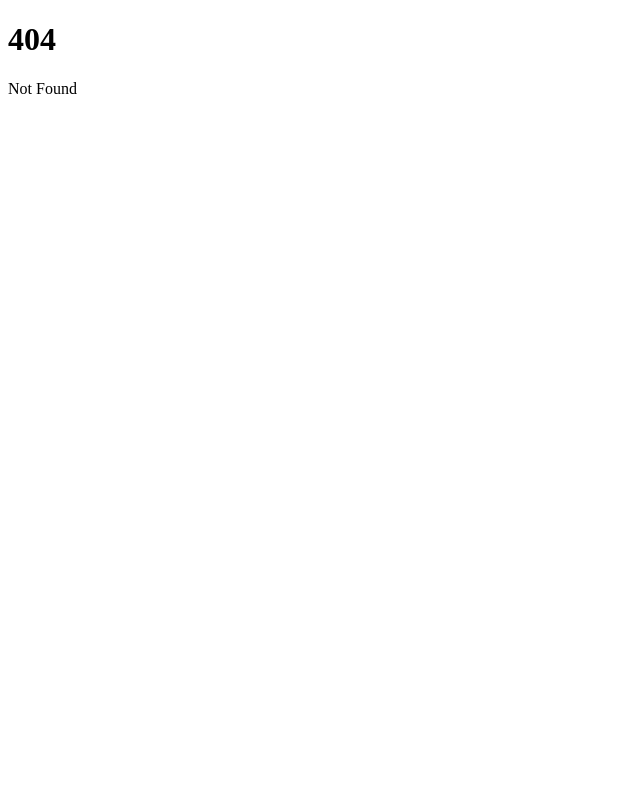
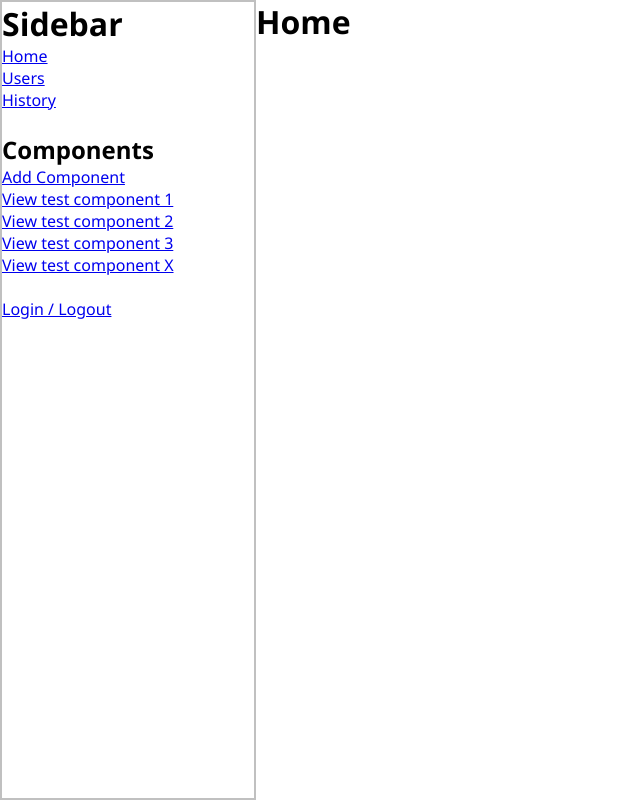
Before and after one commit to mr0weird0guy/CMS-Web, a SvelteKit app: page /home in a window 1280 px wide. Before the commit this address had no page. Shown: the whole page, without its empty margins (0-640 px from the left). Built offline with nearby package versions, Linux system fonts and the light colour scheme.

Commit message:
Added pages and completed Routing

```diff
--- a/src/app.html
+++ b/src/app.html
@@ -1,12 +1,24 @@
 <!doctype html>
 <html lang="en">
+
 <head>
 	<meta charset="utf-8" />
 	<link rel="icon" href="%sveltekit.assets%/favicon.png" />
 	<meta name="viewport" content="width=device-width, initial-scale=1" />
 	%sveltekit.head%
+
+
+	<style>
+		* {
+			margin: 0;
+			padding: 0;
+		}
+	</style>
+
 </head>
+
 <body data-sveltekit-preload-data="hover">
 	<div style="display: contents">%sveltekit.body%</div>
 </body>
+
 </html>
--- /dev/null
+++ b/src/lib/components/Sidebar.svelte
@@ -0,0 +1,28 @@
+<div class="sidebar">
+	<h1>Sidebar</h1>
+	<a href="/home">Home</a>
+	<a href="/users">Users</a>
+	<a href="/history">History</a>
+	<br />
+
+	<h2>Components</h2>
+	<a href="/components/add">Add Component</a>
+	<a href="/components/nopmdzAkzbUg7kHMWjnj">View test component 1</a>
+	<a href="/components/0J7g62CymZAvAJ7nJ6lY">View test component 2</a>
+	<a href="/components/2SX8fGs1YXzEU4qtmgS5">View test component 3</a>
+	<a href="/components/EPoun6ariE7Bycm2Cpi5">View test component X</a>
+
+	<br />
+	<a href="/login">Login / Logout</a>
+</div>
+
+<style>
+	.sidebar {
+		width: 20vw;
+		height: 100vh;
+		box-sizing: border-box;
+		border: 2px solid #c0c0c0;
+		display: flex;
+		flex-direction: column;
+	}
+</style>
--- /dev/null
+++ b/src/routes/+layout.svelte
@@ -0,0 +1,15 @@
+<script>
+	import Sidebar from '$lib/components/Sidebar.svelte';
+</script>
+
+<div class="app">
+	<Sidebar />
+	<slot />
+</div>
+
+<style>
+	.app {
+		display: flex;
+		font-family: 'Segoe UI', Tahoma, Geneva, Verdana, sans-serif;
+	}
+</style>
--- a/src/routes/+page.svelte
+++ b/src/routes/+page.svelte
@@ -1,2 +1,2 @@
-<h1>Welcome to SvelteKit</h1>
-<p>Visit <a href="https://kit.svelte.dev">kit.svelte.dev</a> to read the documentation</p>
+
+<h1>Welcome to KJC CMS</h1>
--- /dev/null
+++ b/src/routes/components/[compId]/+page.svelte
@@ -0,0 +1,6 @@
+<script>
+	import { page } from '$app/stores';
+	let componentId = $page.params.compId;
+</script>
+
+<h1>You are viewing component: {componentId}</h1>
--- /dev/null
+++ b/src/routes/components/add/+page.svelte
@@ -0,0 +1 @@
+<h1>Add component</h1>
--- /dev/null
+++ b/src/routes/history/+page.svelte
@@ -0,0 +1 @@
+<h1>History</h1>
--- /dev/null
+++ b/src/routes/home/+page.svelte
@@ -0,0 +1 @@
+<h1>Home</h1>
--- /dev/null
+++ b/src/routes/login/+page.svelte
@@ -0,0 +1 @@
+<h1>Login / Logout</h1>
--- /dev/null
+++ b/src/routes/users/+page.svelte
@@ -0,0 +1 @@
+<h1>Users</h1>
```
Lines whose indentation alone changed are shown as unchanged.
